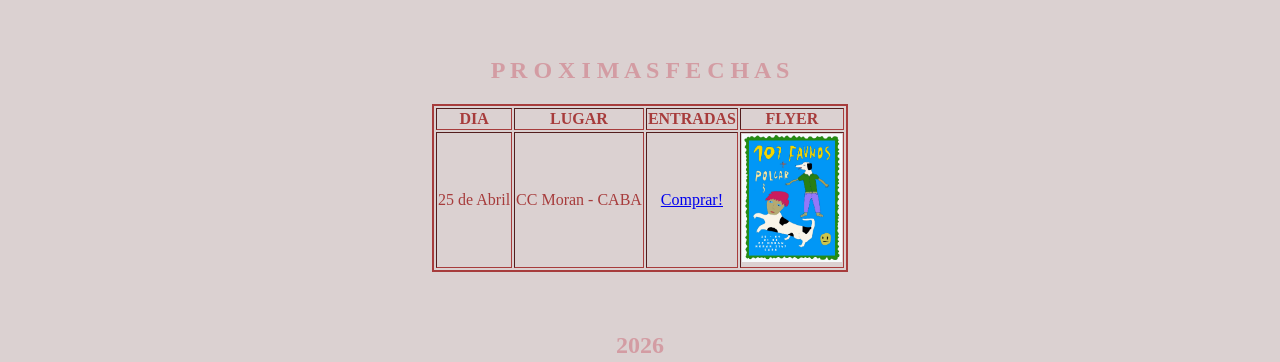
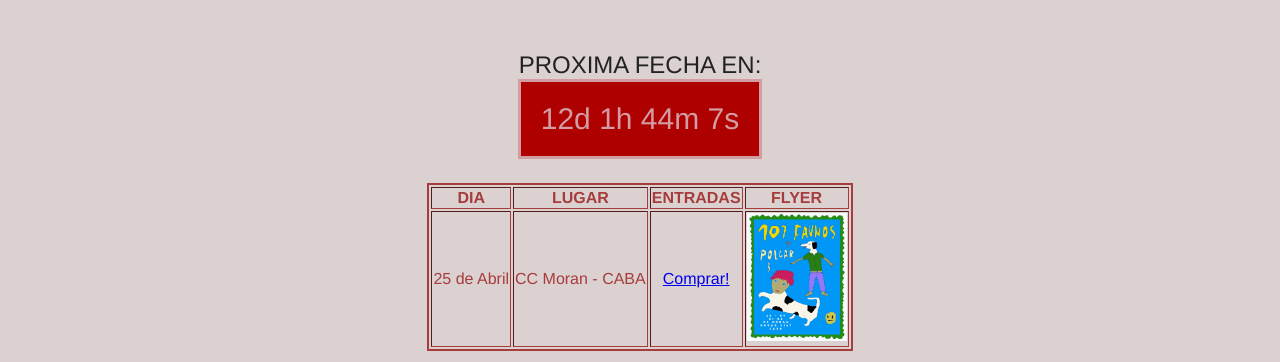
Before and after one commit to micaggalan/TP-final-v1-abril8, a plain HTML site: page index2.html in a window 1280 px wide. Shown: the part 692-1054 px from the top of the page. Drawn offline with Linux system fonts and the light colour scheme.

Commit message:
cuenta regresiva

```diff
--- a/estilo2.css
+++ b/estilo2.css
@@ -42,10 +42,19 @@ body{
 
 }
 h2{
+    font-family: 'Franklin Gothic Medium', 'Arial Narrow', Arial, sans-serif;
     display: grid;
     place-content: center;
     color: #d39ca3;
     margin-top: 30px;
+}
+p{
+    display: grid;
+    place-content: center;
+    place-items: center;
+    font-family: 'Franklin Gothic Medium', 'Arial Narrow', Arial, sans-serif;
+    font-size: x-large;
+    color: #222;
 }
 .fechasanteriores{
     display: grid;
@@ -56,7 +65,8 @@ h2{
 #tabla{
     color: rgb(167, 60, 60);
     text-align: center;
-    border: 2px solid rgb(167, 60, 60)
+    border: 2px solid rgb(167, 60, 60);
+    font-family: 'Franklin Gothic Medium', 'Arial Narrow', Arial, sans-serif;
 }
 .flyer{
     width: 100px;
@@ -74,3 +84,12 @@ h2{
 .flyer2:hover{
       transform: scale(4);
 }
+#contador {
+  font-size: 30px;
+  color: #d39ca3;
+  background: rgb(175, 0, 0);
+  padding: 20px;
+  text-align: center;
+  border: 3px solid #d39ca3;
+  font-family: 'Franklin Gothic Medium', 'Arial Narrow', Arial, sans-serif;
+}
--- a/estilo3.css
+++ b/estilo3.css
@@ -6,6 +6,7 @@ h2{
     display: grid;
     place-content: center;
     color: #d39ca3;
+    font-family: 'Franklin Gothic Medium', 'Arial Narrow', Arial, sans-serif;
 }
 #banner{
   width: 100%;
@@ -18,6 +19,8 @@ h2{
 #formulario{
     display: grid;
     place-content: center;
+    font-family: 'Franklin Gothic Medium', 'Arial Narrow', Arial, sans-serif;
+    color: rgb(175, 0, 0);;
 }
 #formulario>input, #formulario>textarea{
     background-color: rgb(233, 233, 207);
--- a/index2.html
+++ b/index2.html
@@ -7,9 +7,11 @@
     <title>Polgar 3</title>
     <link rel="stylesheet" href="estilo2.css">
     <link rel="stylesheet" href="https://cdnjs.cloudflare.com/ajax/libs/font-awesome/6.5.0/css/all.min.css">
+
 </head>
 
 <body>
+    <script src="script.js"></script>
     <div>
         <img id="banner" src="banner.jpg" alt="banner">
     </div>
@@ -44,7 +46,9 @@
     </div>
 
     <div class="proxfechas">
-        <h2>P R O X I M A S   F E C H A S</h2>
+
+
+        <p>PROXIMA FECHA EN: <span id="contador"></span></p>
 
         <table border="1"  id="tabla">
         <thead>
--- /dev/null
+++ b/script.js
@@ -0,0 +1,14 @@
+const fecha = new Date("2026-04-25T20:00:00");
+
+setInterval(() => {
+  const ahora = new Date();
+  const diff = fecha - ahora;
+
+  const dias = Math.floor(diff / (1000 * 60 * 60 * 24));
+  const horas = Math.floor((diff / (1000 * 60 * 60)) % 24);
+  const minutos = Math.floor((diff / (1000 * 60)) % 60);
+  const segundos = Math.floor((diff / 1000) % 60);
+
+  document.getElementById("contador").innerText =
+    `${dias}d ${horas}h ${minutos}m ${segundos}s`;
+}, 1000);
```
